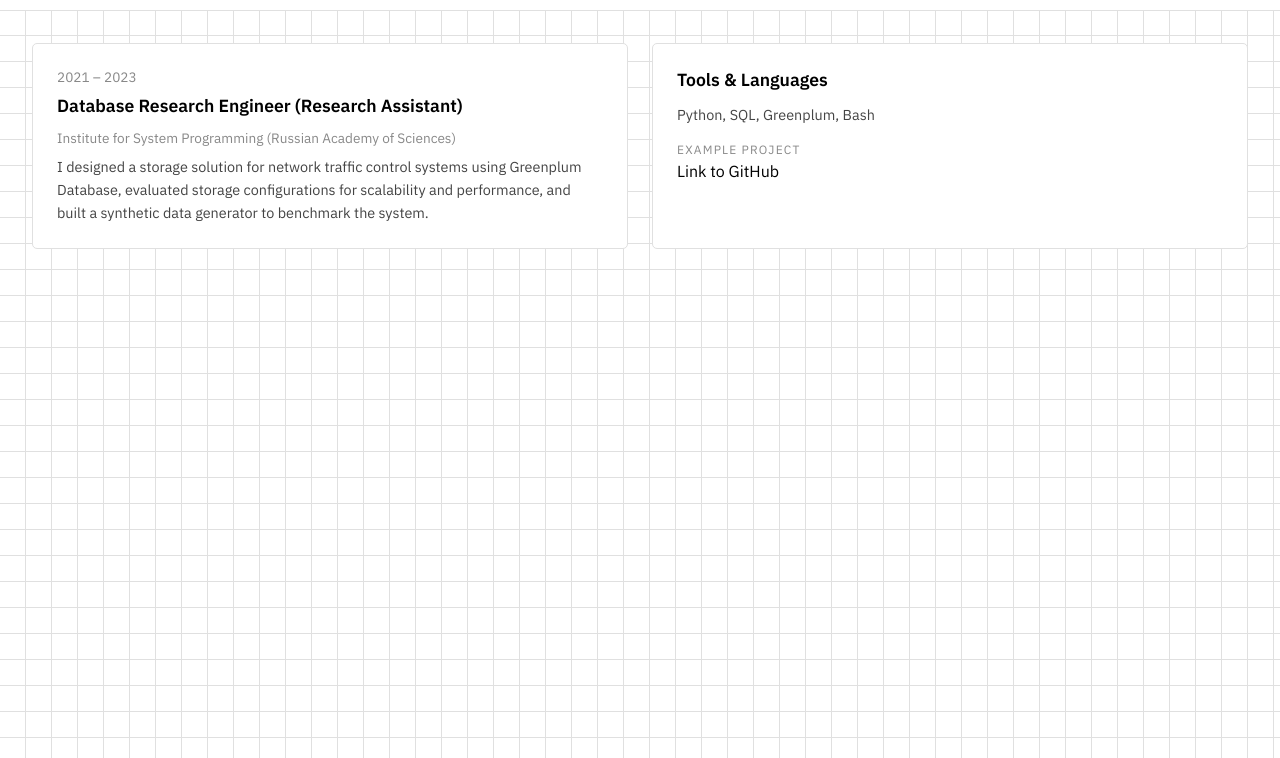
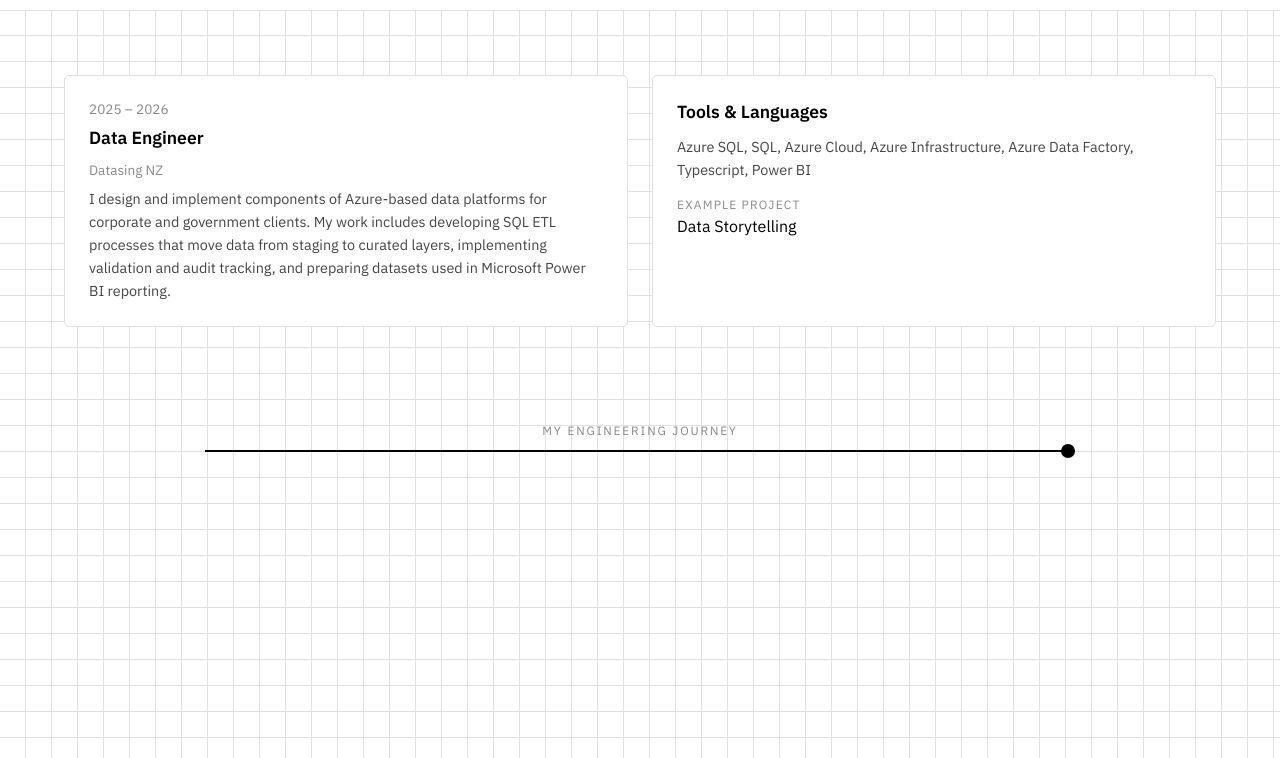
Before and after one commit to bytemaru/portfolio-website, a website built with webpack: page public/index.html in a window 1280 px wide. Shown: the part 42-800 px from the top of the page. Built offline with nearby package versions, Linux system fonts and the light colour scheme.

Commit message:
feat: interactive timeline slider wired to job cards

```diff
--- a/public/index.html
+++ b/public/index.html
@@ -46,6 +46,18 @@
             <a id="card-project-link" target="_blank">Link to Project</a>
         </article>
     </section>
+    <section class="timeline-section">
+        <label for="timeline-slider">My Engineering Journey</label>
+        <input
+                type="range"
+                id="timeline-slider"
+                min="0"
+                max="0"
+                value="0"
+        />
+        <p id="timeline-date"></p>
+    </section>
+
 </main>
 
 </body>
--- a/src/components/cards.js
+++ b/src/components/cards.js
@@ -21,9 +21,3 @@ export function renderCards(date) {
   link.textContent = job.projectLabel
 
 }
-
-// temporary test — remove later
-import { jobs } from '../data/jobs.js'
-document.addEventListener('DOMContentLoaded', () => {
-  renderCards(jobs[0].startDate)
-})
--- /dev/null
+++ b/src/components/slider.js
@@ -0,0 +1,23 @@
+import { jobs } from '../data/jobs.js'
+import { renderCards } from './cards.js'
+
+const slider = document.getElementById('timeline-slider')
+const dateLabel = document.getElementById('timeline-date')
+
+const minDate = jobs[0].startDate
+const maxDate = new Date()
+
+slider.min = minDate.getTime()
+slider.max = maxDate.getTime()
+slider.value = maxDate.getTime()
+
+slider.addEventListener('input', function() {
+  const date = new Date(Number(slider.value))
+  dateLabel.textContent = date.toLocaleDateString('en-GB', {
+    month: 'short',
+    year: 'numeric'
+  })
+  renderCards(date)
+})
+
+renderCards(maxDate)
--- a/src/index.js
+++ b/src/index.js
@@ -1,3 +1,4 @@
 import './style.css'
 import './components/menu.js'
 import './components/cards.js'
+import './components/slider.js'
--- a/src/style.css
+++ b/src/style.css
@@ -177,9 +177,10 @@ body {
 }
 
 main {
-  flex: 1;
   display: flex;
-  align-items: flex-top;
+  flex-direction: column;
+  padding: 2rem;
+  gap: 2rem;
 }
 
 #chart {
@@ -191,3 +192,44 @@ html, body {
   overflow: hidden;
   margin: 0;
 }
+
+.timeline-section {
+  display: flex;
+  flex-direction: column;
+  align-items: center;
+  gap: 0.75rem;
+  padding: 2rem 4rem;
+}
+
+.timeline-section label {
+  font-size: 0.75rem;
+  letter-spacing: 0.15em;
+  text-transform: uppercase;
+  color: #888;
+}
+
+#timeline-date {
+  font-size: 0.85rem;
+  font-family: 'IBM Plex Mono', monospace;
+  color: #444;
+}
+
+#timeline-slider {
+  -webkit-appearance: none;
+  appearance: none;
+  width: 80%;
+  height: 2px;
+  background: black;
+  outline: none;
+  cursor: pointer;
+}
+
+#timeline-slider::-webkit-slider-thumb {
+  -webkit-appearance: none;
+  appearance: none;
+  width: 14px;
+  height: 14px;
+  background: black;
+  border-radius: 50%;
+  cursor: pointer;
+}
```
